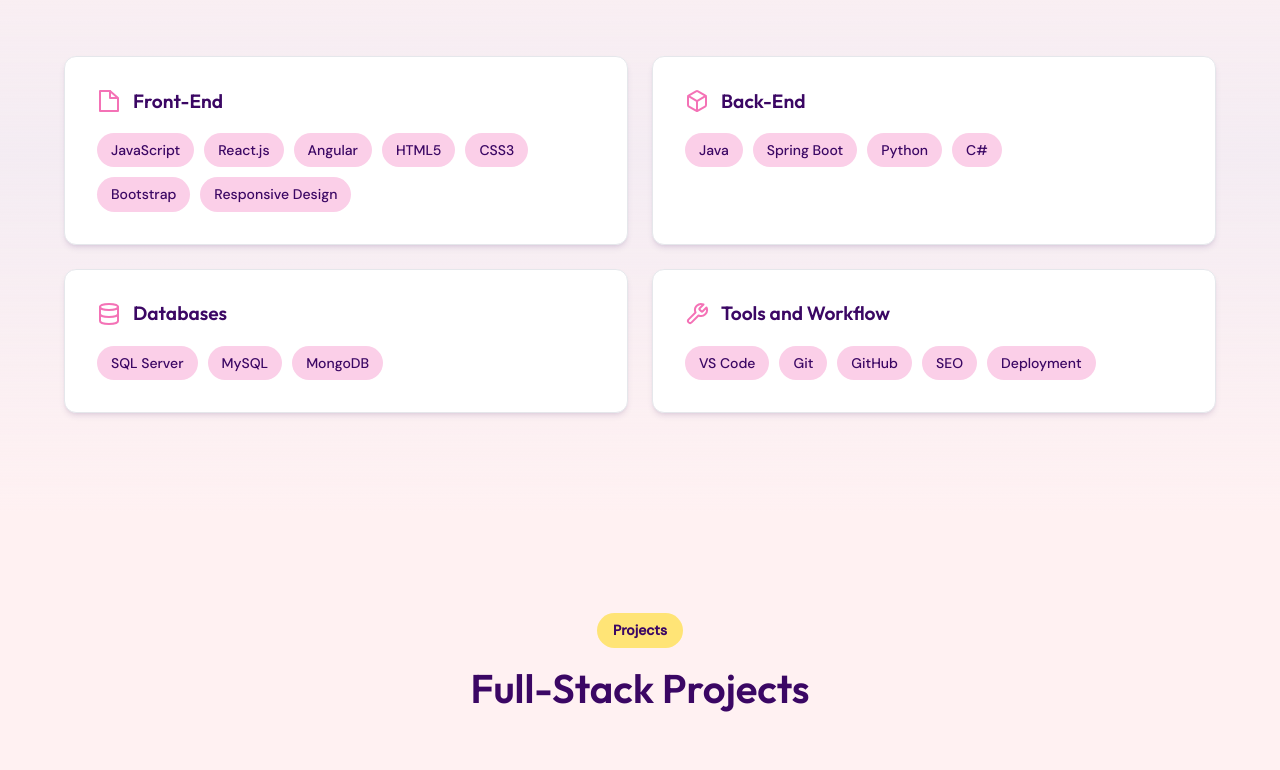
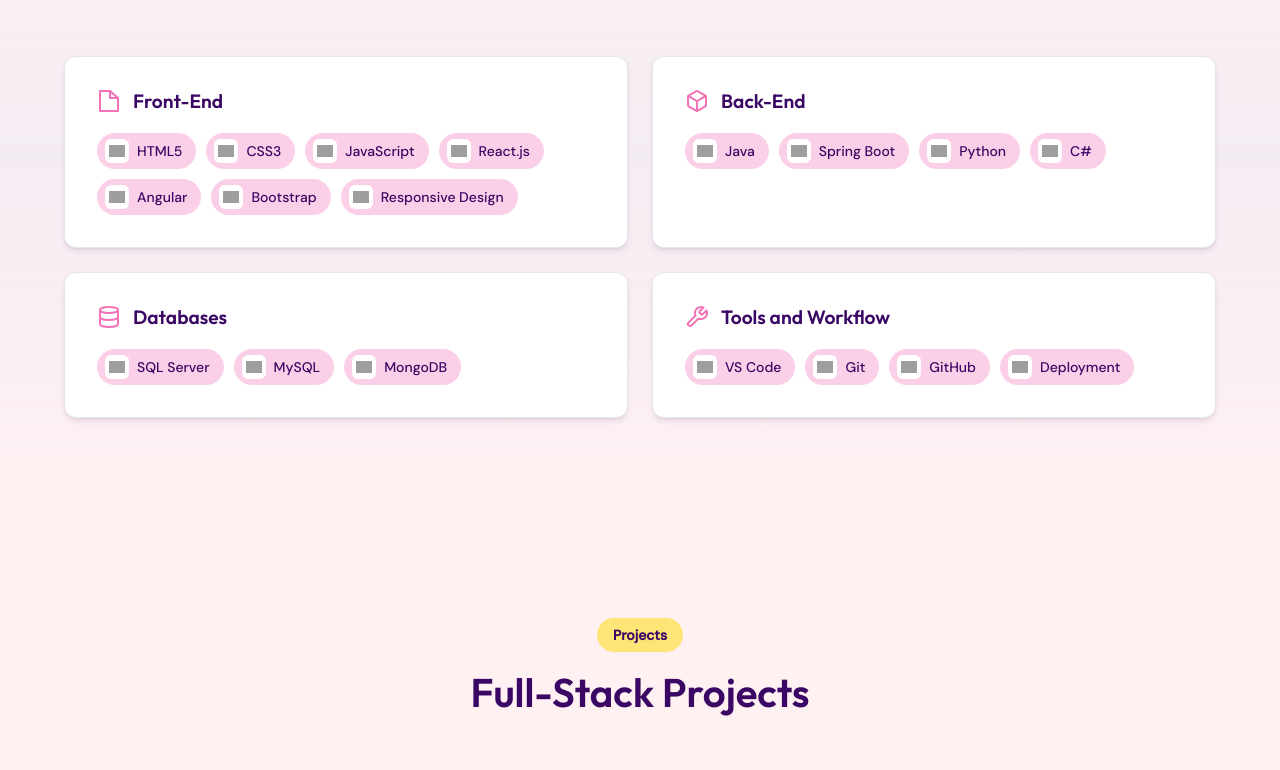
Before and after one commit to alexandraverasalinas/aleverasalinas-portfolio, a plain HTML site: page index.html in a window 1280 px wide. Shown: the part 1780-2550 px from the top of the page. Drawn offline with nearby package versions, Linux system fonts and the light colour scheme; grey boxes are pictures that could not be loaded.

Commit message:
new icons for skills

```diff
--- a/index.html
+++ b/index.html
@@ -7,6 +7,9 @@
     <link rel="preconnect" href="https://fonts.googleapis.com">
     <link rel="preconnect" href="https://fonts.gstatic.com" crossorigin>
     <link href="https://fonts.googleapis.com/css2?family=DM+Sans:wght@400;500&family=Outfit:wght@600;700&display=swap" rel="stylesheet">
+
+    <link rel="stylesheet" href="https://cdn.jsdelivr.net/gh/devicons/devicon@latest/devicon.min.css">
+
     <link rel="stylesheet" href="style.css">
 <base target="_blank">
 </head>
@@ -37,10 +40,7 @@
 
     <header class="hero" id="home">
         <div class="hero-content">
-            <div class="hero-badge">
-                <span class="badge-dot"></span>
-                Open to opportunities
-            </div>
+
             <h1 class="hero-title">Hi, I'm Alexandra Vera Salinas</h1>
             <p class="hero-subtitle">Full-Stack Developer</p>
             <p class="hero-location">Lima, Peru  🇵🇪</p>
@@ -108,13 +108,13 @@ When I’m not coding, I’m usually exploring design trends, diving into system
                     <h3>Front-End</h3>
                 </div>
                 <div class="skill-tags">
-                        <span class="tag">JavaScript</span>
-                        <span class="tag">React.js</span>
-                        <span class="tag">Angular</span>
-                        <span class="tag">HTML5</span>
-                        <span class="tag">CSS3</span>
-                        <span class="tag">Bootstrap</span>
-                        <span class="tag">Responsive Design</span>
+                    <span class="tag"><span class="tag-icon-wrap"><img src="https://cdn.jsdelivr.net/gh/devicons/devicon@latest/icons/html5/html5-original.svg" alt="HTML5"></span>HTML5</span>
+                    <span class="tag"><span class="tag-icon-wrap"><img src="https://cdn.jsdelivr.net/gh/devicons/devicon@latest/icons/css3/css3-original.svg" alt="CSS3"></span>CSS3</span>
+                    <span class="tag"><span class="tag-icon-wrap"><img src="https://cdn.jsdelivr.net/gh/devicons/devicon@latest/icons/javascript/javascript-original.svg" alt="JavaScript"></span>JavaScript</span>
+                    <span class="tag"><span class="tag-icon-wrap"><img src="https://cdn.jsdelivr.net/gh/devicons/devicon@latest/icons/react/react-original.svg" alt="React"></span>React.js</span>
+                    <span class="tag"><span class="tag-icon-wrap"><img src="https://cdn.jsdelivr.net/gh/devicons/devicon@latest/icons/angular/angular-original.svg" alt="Angular"></span>Angular</span>
+                    <span class="tag"><span class="tag-icon-wrap"><img src="https://cdn.jsdelivr.net/gh/devicons/devicon@latest/icons/bootstrap/bootstrap-original.svg" alt="Bootstrap"></span>Bootstrap</span>
+                    <span class="tag"><span class="tag-icon-wrap"><img src="https://cdn.jsdelivr.net/gh/devicons/devicon@latest/icons/vitejs/vitejs-original.svg" alt="Vite"></span>Responsive Design</span>
                 </div>
             </div>
             <div class="skill-category">
@@ -123,10 +123,10 @@ When I’m not coding, I’m usually exploring design trends, diving into system
                     <h3>Back-End</h3>
                 </div>
                 <div class="skill-tags">
-                        <span class="tag">Java</span>
-                        <span class="tag">Spring Boot</span>
-                        <span class="tag">Python</span>
-                        <span class="tag">C#</span>
+                    <span class="tag"><span class="tag-icon-wrap"><img src="https://cdn.jsdelivr.net/gh/devicons/devicon@latest/icons/java/java-original.svg" alt="Java"></span>Java</span>
+                    <span class="tag"><span class="tag-icon-wrap"><img src="https://cdn.jsdelivr.net/gh/devicons/devicon@latest/icons/spring/spring-original.svg" alt="Spring Boot"></span>Spring Boot</span>
+                    <span class="tag"><span class="tag-icon-wrap"><img src="https://cdn.jsdelivr.net/gh/devicons/devicon@latest/icons/python/python-original.svg" alt="Python"></span>Python</span>
+                    <span class="tag"><span class="tag-icon-wrap"><img src="https://cdn.jsdelivr.net/gh/devicons/devicon@latest/icons/csharp/csharp-original.svg" alt="C#"></span>C#</span>
                 </div>
             </div>
             <div class="skill-category">
@@ -135,9 +135,9 @@ When I’m not coding, I’m usually exploring design trends, diving into system
                     <h3>Databases</h3>
                 </div>
                 <div class="skill-tags">
-                        <span class="tag">SQL Server</span>
-                        <span class="tag">MySQL</span>
-                        <span class="tag">MongoDB</span>
+                    <span class="tag"><span class="tag-icon-wrap"><img src="https://cdn.jsdelivr.net/gh/devicons/devicon@latest/icons/microsoftsqlserver/microsoftsqlserver-original.svg" alt="SQL Server"></span>SQL Server</span>
+                    <span class="tag"><span class="tag-icon-wrap"><img src="https://cdn.jsdelivr.net/gh/devicons/devicon@latest/icons/mysql/mysql-original.svg" alt="MySQL"></span>MySQL</span>
+                    <span class="tag"><span class="tag-icon-wrap"><img src="https://cdn.jsdelivr.net/gh/devicons/devicon@latest/icons/mongodb/mongodb-original.svg" alt="MongoDB"></span>MongoDB</span>
                 </div>
             </div>
             <div class="skill-category">
@@ -146,11 +146,10 @@ When I’m not coding, I’m usually exploring design trends, diving into system
                     <h3>Tools and Workflow</h3>
                 </div>
                 <div class="skill-tags">
-                        <span class="tag">VS Code</span>
-                        <span class="tag">Git</span>
-                        <span class="tag">GitHub</span>
-                        <span class="tag">SEO</span>
-                        <span class="tag">Deployment</span>
+                    <span class="tag"><span class="tag-icon-wrap"><img src="https://cdn.jsdelivr.net/gh/devicons/devicon@latest/icons/vscode/vscode-original.svg" alt="VS Code"></span>VS Code</span>
+                    <span class="tag"><span class="tag-icon-wrap"><img src="https://cdn.jsdelivr.net/gh/devicons/devicon@latest/icons/git/git-original.svg" alt="Git"></span>Git</span>
+                    <span class="tag"><span class="tag-icon-wrap"><img src="https://cdn.jsdelivr.net/gh/devicons/devicon@latest/icons/github/github-original.svg" alt="GitHub"></span>GitHub</span>
+                    <span class="tag"><span class="tag-icon-wrap"><img src="https://cdn.jsdelivr.net/gh/devicons/devicon@latest/icons/netlify/netlify-original.svg" alt="Deployment"></span>Deployment</span>
                 </div>
             </div>
         </div>
@@ -244,7 +243,7 @@ When I’m not coding, I’m usually exploring design trends, diving into system
             <div class="section-header">
                 <h2 class="section-title">Creative Projects</h2>
             </div>
-            <p class="design-intro">Click on any project to open the live website.</p>
+
             <div class="design-grid">
                 <a href="frankenstein/index.html" target="_blank" rel="noopener" class="design-card">
                     <div class="design-preview">
--- a/style.css
+++ b/style.css
@@ -694,7 +694,7 @@ img {
 }
 
 .ateez-thumb {
-    background: linear-gradient(135deg, #4a148c 0%, #7b1fa2 100%);
+    background: linear-gradient(180deg, #1F3D50 57%, #214069 93%);
 }
 
 .design-card:hover .design-thumb {
@@ -830,6 +830,38 @@ img {
     margin-bottom: 20px;
     font-size: 1.1rem;
 }
+
+.tag {
+    background: var(--primary-light);
+    color: var(--text);
+    padding: 6px 14px 6px 8px;
+    border-radius: 100px;
+    font-size: 0.875rem;
+    font-weight: 500;
+    transition: var(--transition);
+    display: inline-flex;
+    align-items: center;
+    gap: 8px;
+}
+
+.tag-icon-wrap {
+    width: 24px;
+    height: 24px;
+    background: white;
+    border-radius: 6px;
+    display: flex;
+    align-items: center;
+    justify-content: center;
+    flex-shrink: 0;
+}
+
+.tag-icon-wrap img {
+    width: 16px;
+    height: 16px;
+    object-fit: contain;
+}
+
+
 
 .contact-grid {
     display: grid;
```
Lines whose indentation alone changed are shown as unchanged.
